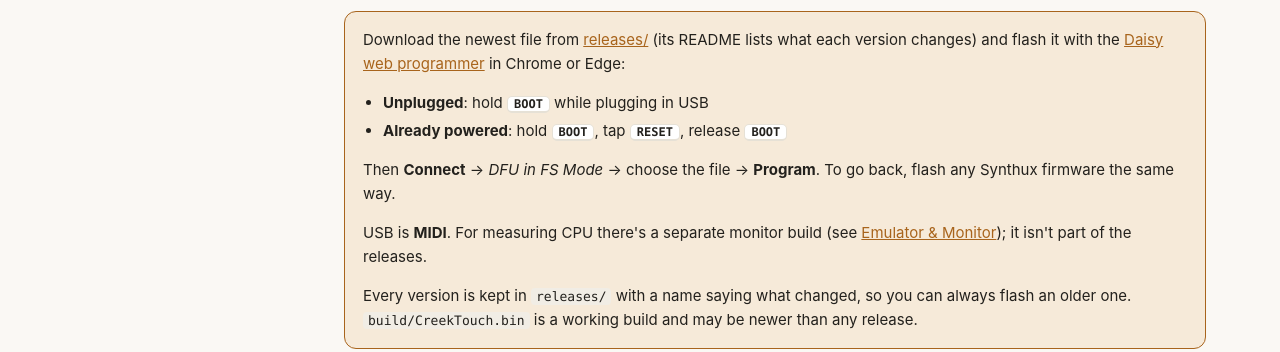
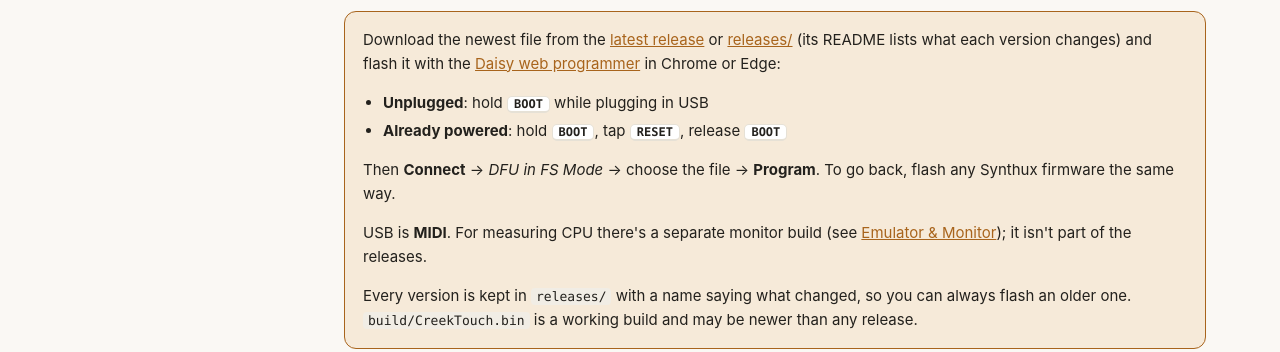
Before and after one commit to imagiag/TouchCreek, a plain HTML site: page daisy/manual.html in a window 1280 px wide. Shown: the part 544-896 px from the top of the page. Drawn offline with Linux system fonts and the light colour scheme.

Commit message:
README / manual: website creek.imagiag.com and latest-release download links (as TouchPulsar)
Co-Authored-By: Claude Opus 5.5 <noreply@anthropic.com>

```diff
--- a/daisy/manual.html
+++ b/daisy/manual.html
@@ -100,7 +100,7 @@
 
 <h2 id="install">Quick Install</h2>
 <div class="card install">
-  <p style="margin-top:0">Download the newest file from <a href="releases/">releases/</a> (its README lists what each version changes) and flash it with the <a href="https://flash.daisy.audio/">Daisy web programmer</a> in Chrome or Edge:</p>
+  <p style="margin-top:0">Download the newest file from the <a href="https://github.com/imagiag/TouchCreek/releases/latest">latest release</a> or <a href="releases/">releases/</a> (its README lists what each version changes) and flash it with the <a href="https://flash.daisy.audio/">Daisy web programmer</a> in Chrome or Edge:</p>
   <ul>
     <li><b>Unplugged</b>: hold <span class="kbd">BOOT</span> while plugging in USB</li>
     <li><b>Already powered</b>: hold <span class="kbd">BOOT</span>, tap <span class="kbd">RESET</span>, release <span class="kbd">BOOT</span></li>
```
Also changed, not shown: 2 other files.
